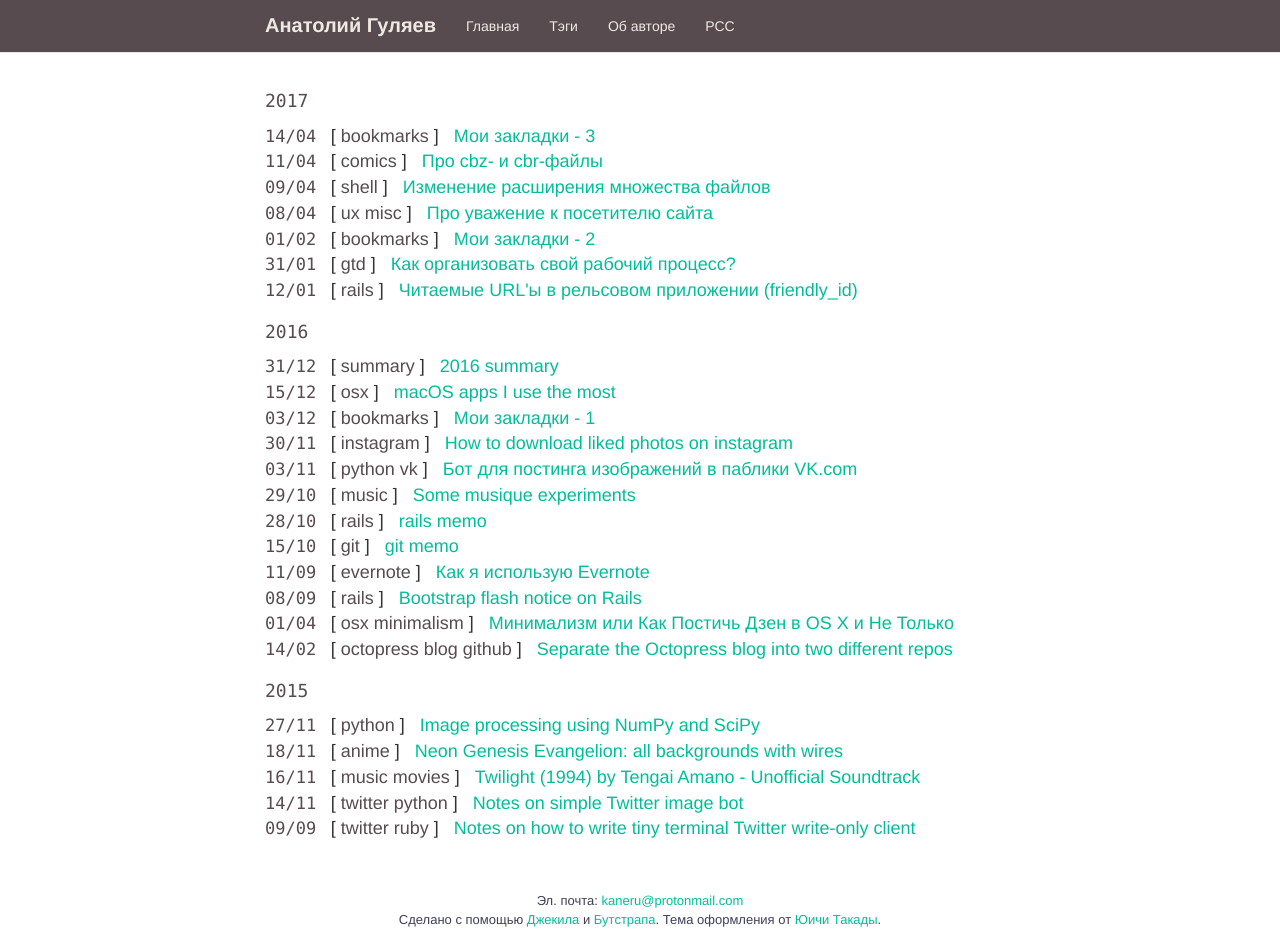
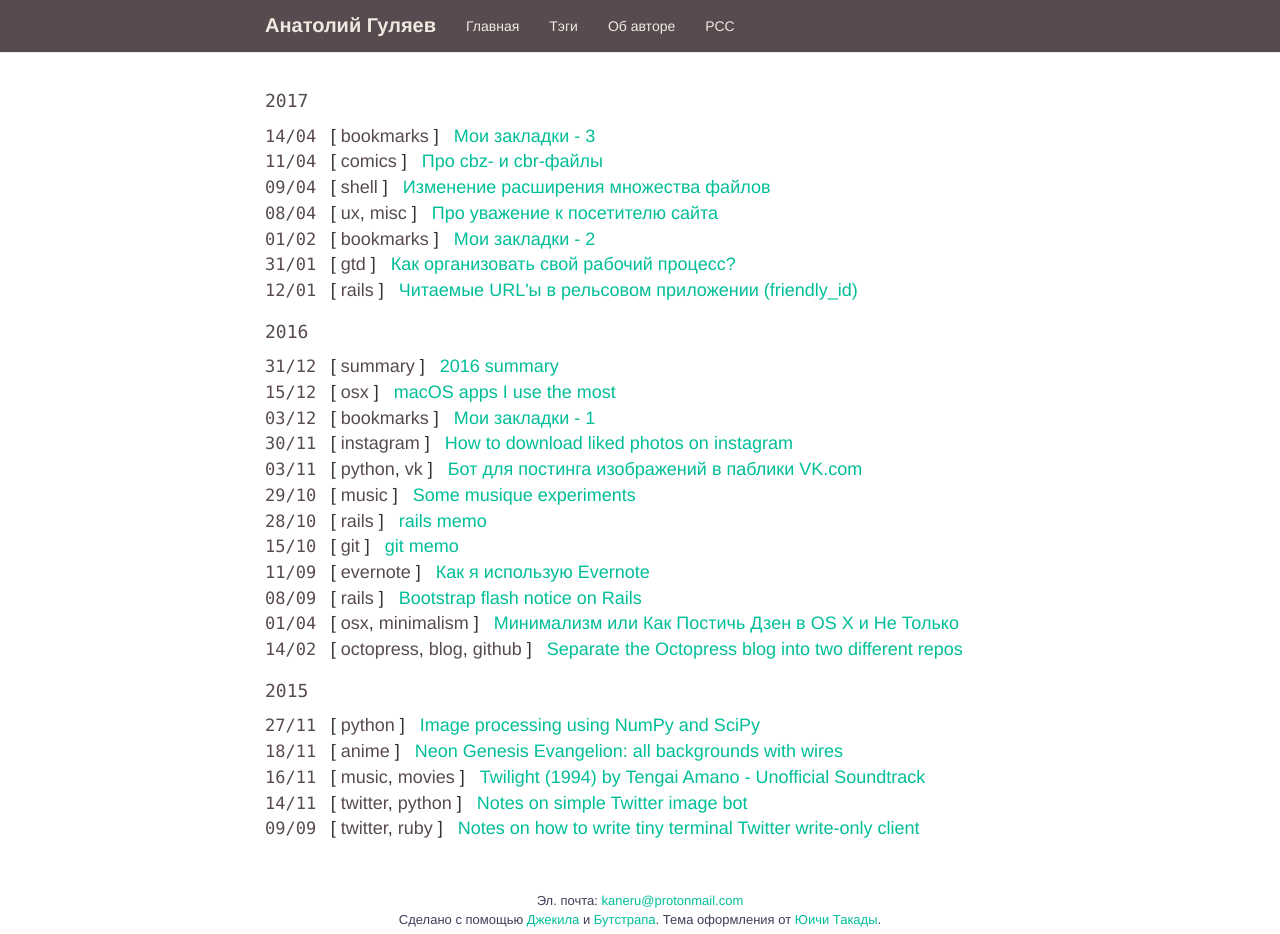
Before and after one commit to kaneru/kaneru.github.io, a Jekyll site: the page built from index.html, in a window 1280 px wide. Built offline with Jekyll 4.4.1, drawn with Linux system fonts in a browser that asks for light colours; nearby versions of some CDN libraries.

Commit message:
Add comma-separated tags to index page

```diff
--- a/index.html
+++ b/index.html
@@ -12,7 +12,7 @@
       <div class="post-date">{{ post.date | date: "%d/%m" }}</div>
       <div class="post-tags">
         [{% for tag in post.tags %}
-          <a href="/tags#{{ tag }}" class="tag">{{ tag }}</a>
+          <a href="/tags#{{ tag }}" class="tag">{{ tag }}</a>{% unless forloop.last %},{% endunless %}
         {% endfor %}]
       </div>
       <div class="post-title"><a href="{{ post.url | prepend: site.baseurl }}">{{ post.title }}</a></div>
```
